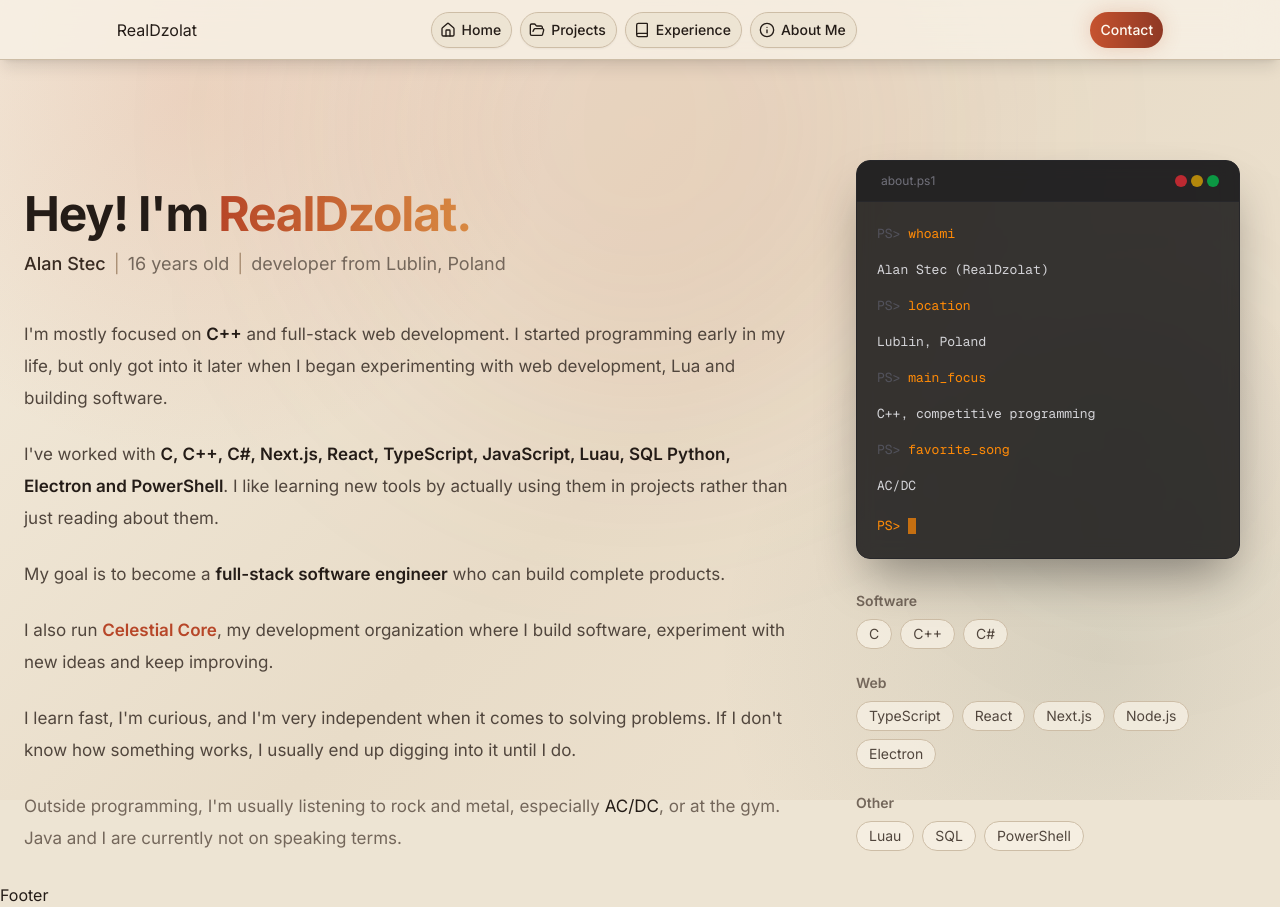
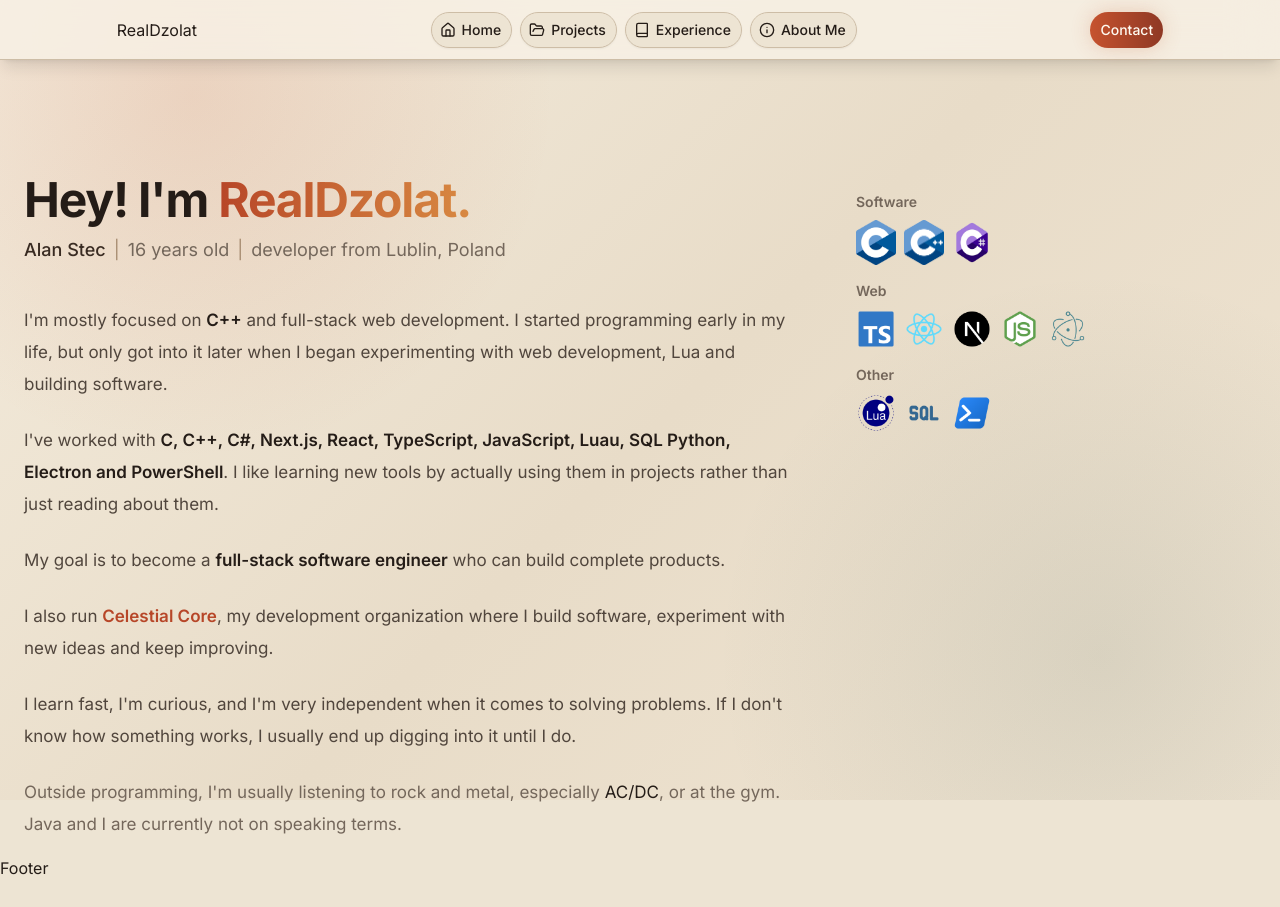
Before and after one commit to Dzolat/Portfolio, a Next.js app: page /about in a window 1280 px wide. After the commit the page ends 880 px from the top, so only its background shows below. Built offline with nearby package versions, Linux system fonts and the light colour scheme.

Commit message:
Split about page into 2 components

```diff
--- a/app/about/page.tsx
+++ b/app/about/page.tsx
@@ -1,154 +1,15 @@
-const skills = {
-  software: ["C", "C++", "C#"],
+import AboutMe from "@/components/AboutMe"
+import Skills from "@/components/Skills"
 
-  web: ["TypeScript", "React", "Next.js", "Node.js", "Electron"],
 
-  other: ["Luau", "SQL", "PowerShell"],
-};
 
 export default async function AboutPage() {
   return (
     <main className="relative min-h-screen overflow-hidden px-6 pt-24">
-      <div className="pointer-events-none absolute -top-40 left-1/2 h-[36rem] w-[36rem] -translate-x-1/2 rounded-full bg-[#c6532f]/10 blur-[120px]" />
-      <div className="pointer-events-none absolute top-72 right-0 h-72 w-72 rounded-full bg-[#29483d]/5 blur-[100px]" />
+      <section className="relative mx-auto flex max-w-7xl flex-row items-top gap-16 pt-16 pb-4">
+        <AboutMe />
+        <Skills />
 
-      <section className="relative mx-auto flex max-w-7xl flex-row items-center gap-16 pt-16 pb-4">
-        <div className="flex max-w-3xl flex-col">
-          <h1 className="mt-4 text-5xl font-bold tracking-tight text-[#241c17]">
-            Hey! I&apos;m{" "}
-            <span className="bg-gradient-to-r from-[#b74628] to-[#d88942] bg-clip-text text-transparent">
-              RealDzolat.
-            </span>
-          </h1>
-
-          <p className="mt-3 flex items-center gap-x-2 gap-y-1 text-lg text-[#74675b]">
-            <span className="font-medium text-[#392b22]">Alan Stec</span>
-            <span className="text-[#a88e72]">|</span>
-            <span>16 years old</span>
-            <span className="text-[#a88e72]">|</span>
-            <span>developer from Lublin, Poland</span>
-          </p>
-
-          <div className="mt-10 space-y-6 text-[17px] leading-8 text-[#51463d]">
-            <p>
-              I&apos;m mostly focused on{" "}
-              <span className="font-semibold text-[#241c17]">C++</span> and
-              full-stack web development. I started programming early in my
-              life, but only got into it later when I began experimenting with
-              web development, Lua and building software.
-            </p>
-
-            <p>
-              I&apos;ve worked with{" "}
-              <span className="font-semibold text-[#241c17]">
-                C, C++, C#, Next.js, React, TypeScript, JavaScript, Luau, SQL Python, Electron and PowerShell
-              </span>
-              . I like learning new tools by actually using them in projects
-              rather than just reading about them.
-            </p>
-
-            <p>
-              My goal is to become a{" "}
-              <span className="font-semibold text-[#241c17]">
-                full-stack software engineer
-              </span>{" "}
-              who can build complete products.
-            </p>
-
-            <p>
-              I also run{" "}
-              <a
-                href="https://github.com/Celestial-Core-Official"
-                target="_blank"
-                rel="noopener noreferrer"
-                className="font-semibold text-[#b74628]"
-              >
-                Celestial Core
-              </a>
-              , my development organization where I build software, experiment
-              with new ideas and keep improving.
-            </p>
-
-            <p>
-              I learn fast, I&apos;m curious, and I&apos;m very independent when
-              it comes to solving problems. If I don&apos;t know how something
-              works, I usually end up digging into it until I do.
-            </p>
-
-            <p className="text-[#74675b]">
-              Outside programming, I&apos;m usually listening to rock and metal,
-              especially <span className="text-[#241c17]">AC/DC</span>, or at the
-              gym. Java and I are currently not on speaking terms.
-            </p>
-          </div>
-        </div>
-
-        {/* right: terminal card */}
-        <div className="w-full max-w-sm shrink-0">
-          <div className="overflow-hidden rounded-xl border border-zinc-800 bg-zinc-950/80 shadow-2xl shadow-black/40 backdrop-blur">
-            <div className="flex justify-between items-center gap-1.5 border-b border-zinc-800 bg-zinc-900/60 px-4 py-3">
-              <span className="ml-2 text-xs text-zinc-500">about.ps1</span>
-
-              <span className="flex items-center gap-1 h-3 w-12">
-                <span className="h-3 w-3 rounded-full bg-red-500/70" />
-                <span className="h-3 w-3 rounded-full bg-yellow-500/70" />
-                <span className="h-3 w-3 rounded-full bg-green-500/70" />
-              </span>
-            </div>
-
-            <div className="space-y-3 px-5 py-5 font-mono text-[13px] leading-6">
-              <p>
-                <span className="text-zinc-600">{`PS>`}</span>{" "}
-                <span className="text-orange-400">whoami</span>
-              </p>
-              <p className="text-zinc-300">Alan Stec (RealDzolat)</p>
-
-              <p>
-                <span className="text-zinc-600">{`PS>`}</span>{" "}
-                <span className="text-orange-400">location</span>
-              </p>
-              <p className="text-zinc-300">Lublin, Poland</p>
-
-              <p>
-                <span className="text-zinc-600">{`PS>`}</span>{" "}
-                <span className="text-orange-400">main_focus</span>
-              </p>
-              <p className="text-zinc-300">C++, competitive programming</p>
-
-              <p>
-                <span className="text-zinc-600">{`PS>`}</span>{" "}
-                <span className="text-orange-400">favorite_song</span>
-              </p>
-              <p className="text-zinc-300">AC/DC</p>
-
-              <p className="flex items-center gap-2 pt-1">
-                <span className="text-orange-400">{`PS>`}</span>
-                <span className="inline-block h-4 w-2 bg-orange-400/70" />
-              </p>
-            </div>
-          </div>
-
-          <div className="mt-8 flex flex-wrap gap-2">
-            {Object.entries(skills).map(([category, items]) => (
-              <div key={category} className="mb-4">
-                <p className="mb-2 text-sm font-semibold text-[#74675b] capitalize">
-                  {category}
-                </p>
-
-                <div className="flex flex-wrap gap-2">
-                  {items.map((skill) => (
-                    <span
-                      key={skill}
-                      className="rounded-full border border-[#cdbda6] bg-[#f8f2e7]/70 px-3 py-1 text-sm text-[#51463d]"
-                    >
-                      {skill}
-                    </span>
-                  ))}
-                </div>
-              </div>
-            ))}
-          </div>
-        </div>
       </section>
     </main>
   );
--- /dev/null
+++ b/components/AboutMe.tsx
@@ -0,0 +1,74 @@
+export default function AboutMe()
+{
+    return (
+        <div className="flex max-w-3xl flex-col">
+          <h1 className="mt-4 text-5xl font-bold tracking-tight text-[#241c17]">
+            Hey! I&apos;m{" "}
+            <span className="bg-gradient-to-r from-[#b74628] to-[#d88942] bg-clip-text text-transparent">
+              RealDzolat.
+            </span>
+          </h1>
+
+          <p className="mt-3 flex items-center gap-x-2 gap-y-1 text-lg text-[#74675b]">
+            <span className="font-medium text-[#392b22]">Alan Stec</span>
+            <span className="text-[#a88e72]">|</span>
+            <span>16 years old</span>
+            <span className="text-[#a88e72]">|</span>
+            <span>developer from Lublin, Poland</span>
+          </p>
+
+          <div className="mt-10 space-y-6 text-[17px] leading-8 text-[#51463d]">
+            <p>
+              I&apos;m mostly focused on{" "}
+              <span className="font-semibold text-[#241c17]">C++</span> and
+              full-stack web development. I started programming early in my
+              life, but only got into it later when I began experimenting with
+              web development, Lua and building software.
+            </p>
+
+            <p>
+              I&apos;ve worked with{" "}
+              <span className="font-semibold text-[#241c17]">
+                C, C++, C#, Next.js, React, TypeScript, JavaScript, Luau, SQL Python, Electron and PowerShell
+              </span>
+              . I like learning new tools by actually using them in projects
+              rather than just reading about them.
+            </p>
+
+            <p>
+              My goal is to become a{" "}
+              <span className="font-semibold text-[#241c17]">
+                full-stack software engineer
+              </span>{" "}
+              who can build complete products.
+            </p>
+
+            <p>
+              I also run{" "}
+              <a
+                href="https://github.com/Celestial-Core-Official"
+                target="_blank"
+                rel="noopener noreferrer"
+                className="font-semibold text-[#b74628]"
+              >
+                Celestial Core
+              </a>
+              , my development organization where I build software, experiment
+              with new ideas and keep improving.
+            </p>
+
+            <p>
+              I learn fast, I&apos;m curious, and I&apos;m very independent when
+              it comes to solving problems. If I don&apos;t know how something
+              works, I usually end up digging into it until I do.
+            </p>
+
+            <p className="text-[#74675b]">
+              Outside programming, I&apos;m usually listening to rock and metal,
+              especially <span className="text-[#241c17]">AC/DC</span>, or at the
+              gym. Java and I are currently not on speaking terms.
+            </p>
+          </div>
+        </div>
+    )
+}
--- /dev/null
+++ b/components/Skills.tsx
@@ -0,0 +1,33 @@
+import Image from "next/image";
+
+const skills = {
+  software: ["C", "Cpp", "Csharp"],
+  web: ["TypeScript", "React", "Nextjs", "Nodejs", "Electron"],
+  other: ["Lua", "SQL", "PowerShell"],
+};
+
+export default function Skills() {
+  return (
+    <div className="mt-8 flex flex-col gap-4">
+      {Object.entries(skills).map(([category, items]) => (
+        <section key={category} className="w-full">
+          <p className="mb-2 text-sm font-semibold capitalize text-[#74675b]">
+            {category}
+          </p>
+
+          <div className="flex flex-wrap gap-2">
+            {items.map((skill) => (
+              <Image
+                key={skill}
+                src={`/logos/${skill}.png`}
+                alt={`${skill} logo`}
+                width={40}
+                height={40}
+              />
+            ))}
+          </div>
+        </section>
+      ))}
+    </div>
+  );
+}
```
